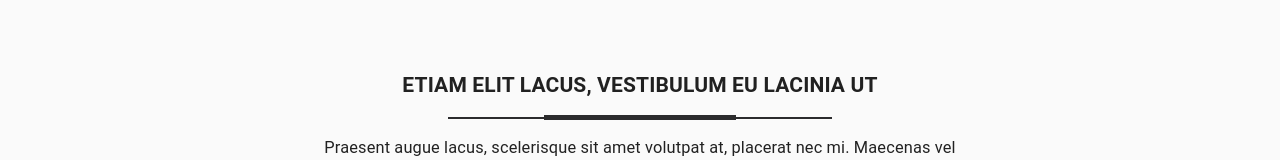
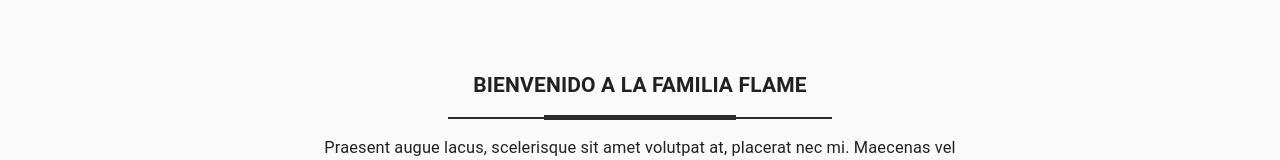
Before and after one commit to flamegroup/landing-app, a React (Create React App) app: page / in a window 1280 px wide. Shown: the part 777-937 px from the top of the page. Built offline with nearby package versions, Linux system fonts and the light colour scheme.

Commit message:
modificacion del titulo

```diff
--- a/src/components/AboutUs/index.tsx
+++ b/src/components/AboutUs/index.tsx
@@ -42,7 +42,7 @@ export default function AboutUs() {
   return (
     <Grid item container xs={12} justifyContent='center'>
       <div className={classes.root}>
-        <h2> Etiam elit lacus, vestibulum eu lacinia ut</h2>
+        <h2> Bienvenido a la familia Flame</h2>
 
         <div className={classes.divider}></div>
 
```
